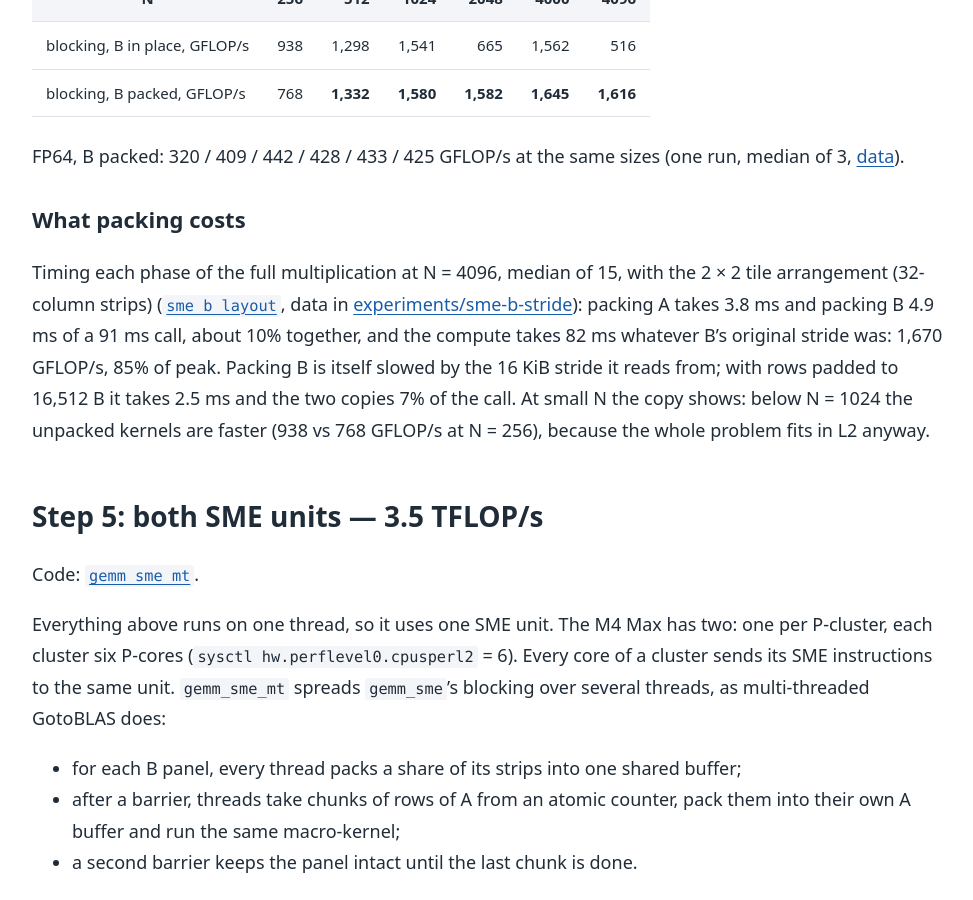
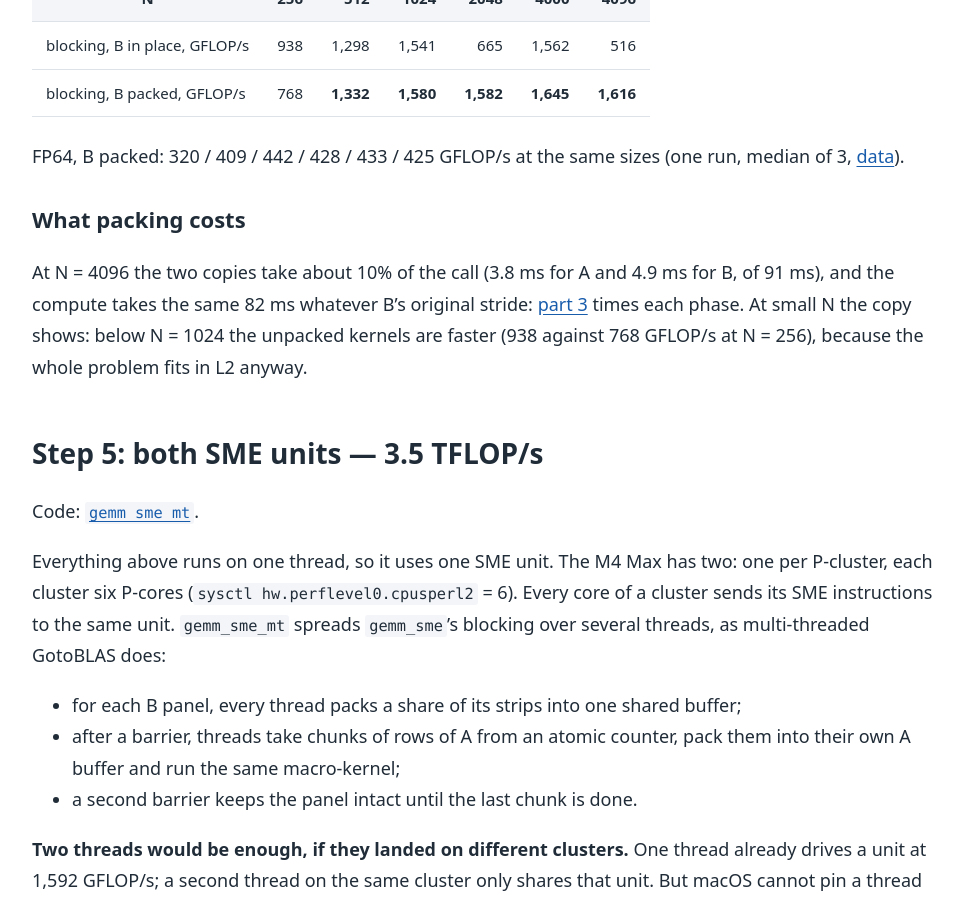
Before and after one commit to vdeviatkov/hpc-math-core, a Jekyll site: the page built from docs/articles/sme2-gemm.md, in a window 1280 px wide and 900 px high, scrolled down 14102 px. Shown: the whole window, without its empty margins (152-1125 px from the left). Built offline with Jekyll 4.4.1, drawn with Linux system fonts in a browser that asks for light colours.

Commit message:
Update sme2-gemm.md

```diff
--- a/docs/articles/sme2-gemm.md
+++ b/docs/articles/sme2-gemm.md
@@ -537,17 +537,12 @@ sizes (one run, median of 3,
 
 ### What packing costs
 
-Timing each phase of the full multiplication at N = 4096, median of 15,
-with the 2 × 2 tile arrangement (32-column strips)
-([`sme_b_layout`](https://github.com/vdeviatkov/hpc-math-core/blob/main/benchmarks/experiments/sme_b_layout.cpp), data in
-[experiments/sme-b-stride](https://github.com/vdeviatkov/hpc-math-core/tree/main/docs/experiments/sme-b-stride)):
-packing A takes 3.8 ms and packing B 4.9 ms of a 91 ms call, about 10%
-together, and the compute takes 82 ms whatever B's original stride was:
-1,670 GFLOP/s, 85% of peak. Packing B is itself slowed by the 16 KiB
-stride it reads from; with rows padded to 16,512 B it takes 2.5 ms and
-the two copies 7% of the call. At small N the copy shows: below N = 1024
-the unpacked kernels are faster (938 vs 768 GFLOP/s at N = 256), because
-the whole problem fits in L2 anyway.
+At N = 4096 the two copies take about 10% of the call (3.8 ms for A and
+4.9 ms for B, of 91 ms), and the compute takes the same 82 ms whatever B's
+original stride: [part 3](sme2-cache-associativity.md#fix-2-pack-b-and-why-it-wins)
+times each phase. At small N the copy shows: below N = 1024 the unpacked
+kernels are faster (938 against 768 GFLOP/s at N = 256), because the whole
+problem fits in L2 anyway.
 
 ## Step 5: both SME units — 3.5 TFLOP/s
 
```
